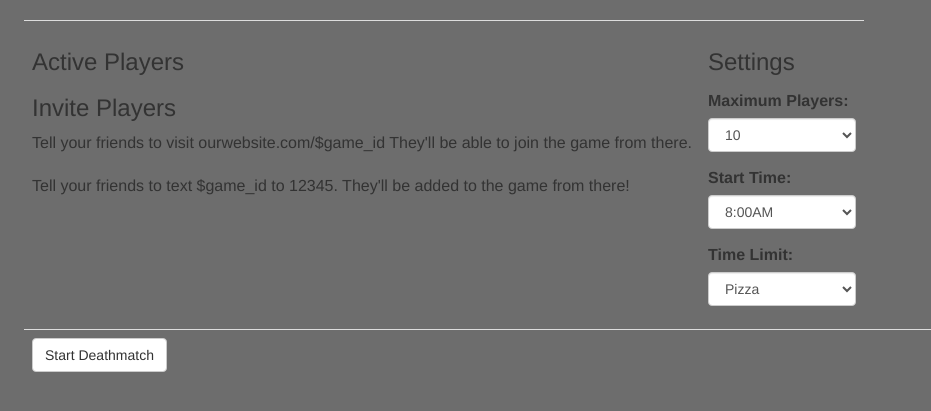
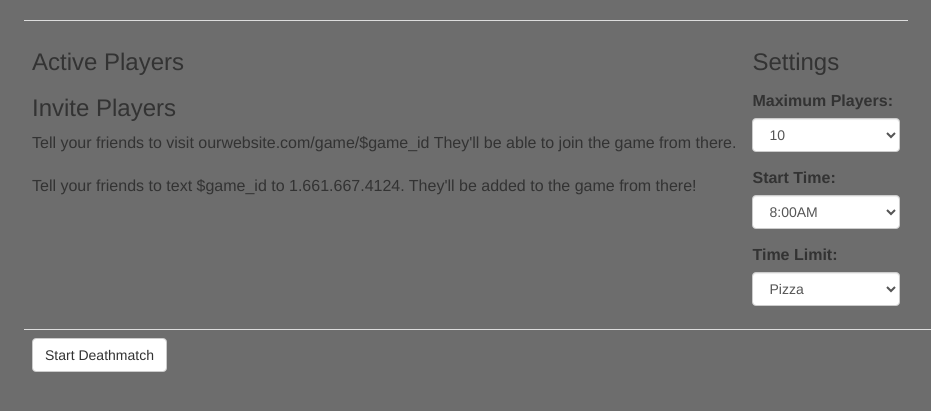
Before and after one commit to funmibifashina/websassins, a Python web app: template templates/createdeath.html in a window 1280 px wide. Shown: the part 72-483 px from the top of the page, without its empty margins (46-977 px from the left). Run offline with Jinja, Linux system fonts and the light colour scheme; the template is opened without the code that fills it, so the values that code supplies are empty; some libraries are stand-ins or nearby versions.

```diff
--- a/templates/createdeath.html
+++ b/templates/createdeath.html
@@ -84,12 +84,12 @@ $def with (game_id)
             <!-- <a href="#" class="btn btn-default">Web Method</a> -->
             <div class="form-group">
               <label>
-                <span style="font-weight: normal;">Tell your friends to visit ourwebsite.com/$game_id They'll be able to join the game from there.</span>
+                <span style="font-weight: normal;">Tell your friends to visit ourwebsite.com/game/$game_id They'll be able to join the game from there.</span>
               </label>
             </div>
             <!-- <a href="#" class="btn btn-default">SMS Method</a> -->
             <div class="form-group">
-              <b><span style="font-weight: normal;">Tell your friends to text $game_id to 12345. They'll be added to the game from there!</span></b>
+              <b><span style="font-weight: normal;">Tell your friends to text $game_id to 1.661.667.4124. They'll be added to the game from there!</span></b>
               <br>
             </div>
           </td>
```
Also changed, not shown: app.py (+5 -2 lines).
